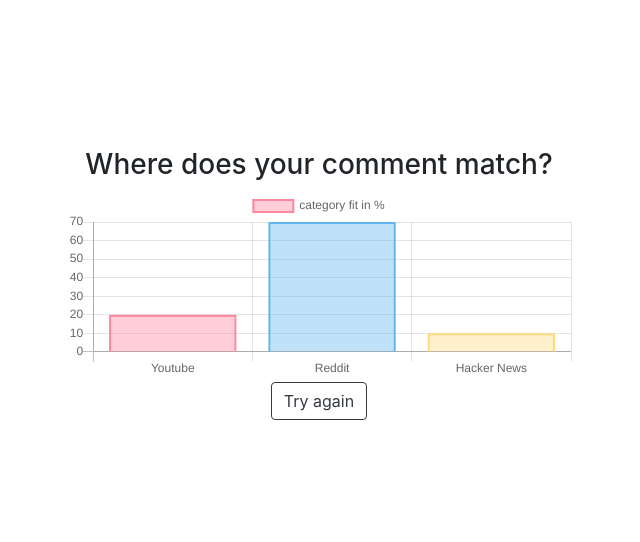
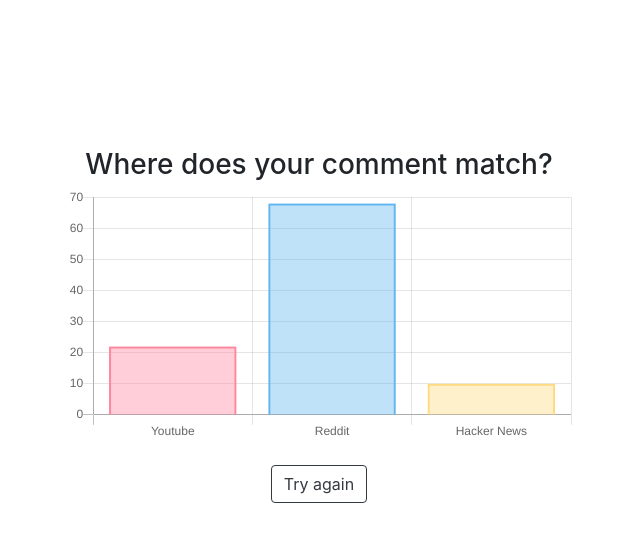
Before and after one commit to MegaTorsk/TDT4173-Project, a React (Create React App) app: page / in a window 1280 px wide. Both pictures are taken after typing "Sample" into the empty fields and a click on the button "Submit". Shown: the top 542 px of the page, without its empty margins (321-961 px from the left). Built offline with nearby package versions, Linux system fonts and the light colour scheme.

Commit message:
first iteration of website finished

```diff
--- a/src/App.js
+++ b/src/App.js
@@ -1,7 +1,6 @@
 import React, { useState } from 'react';
 import './App.css';
-import { Form } from 'react-bootstrap';
-import Button from 'react-bootstrap/Button';
+import { Button, Fade, Form } from 'react-bootstrap';
 import 'bootstrap/dist/css/bootstrap.min.css';
 import BarChart from './components/barChart.js';
 
@@ -9,28 +8,40 @@
 function App() {
 
   const [showResult, toggleShowResult] = useState(false);
-  const [textInput, setTextInput] = useState("")
+  const [textInput, setTextInput] = useState("");
+  const [resultList, setResultList] = useState([0,0,0]);
 
   const submitButtonClick = event => {
+    setResultList(evaluateInput(textInput));
     toggleShowResult(true);
-    setTextInput(event.target.value);
     console.log(textInput);
+  }
+
+  const handleChange = e => {
+    setTextInput(e.target.value);
+  }
+
+  const evaluateInput = input => { //Sett inn AI her
+    return [22, 68, 10];
   }
 
   return (
     <div className="App">
+      <Fade in={!showResult} timeout={10000}>
         <div className={showResult ? 'hidden' : 'InputSection'}>
-        {/*<div className='InputSectionTitle'>Input comment</div>*/}
           <h3 className="mt-5">Input a comment</h3>
           <Form>
-          <Form.Control as="textarea" rows="4" placeholder='Write your comment here...' />
+            <Form.Control as="textarea" rows="4" placeholder='Write your comment here...' onChange={handleChange} />
           </Form>
-        <Button variant="outline-dark" onClick={submitButtonClick} style={{margin: 20}}>Submit</Button>
+          <Button variant="outline-dark" style={{margin: 20}} onClick={submitButtonClick}>Submit</Button>
         </div>
+      </Fade>
+      <Fade in={showResult} timeout={10000}>
         <div className={showResult ? 'ResultSection' : 'hidden'}>
-        {showResult ? <BarChart/> : null}
-        {showResult ? <Button variant="outline-dark" onClick={() => toggleShowResult(!showResult)}>Try again</Button> : null}
+          {showResult ? <BarChart resultingValues={resultList} /> : null}
+          {showResult ? <Button variant="outline-dark" style={{margin: 20}} onClick={() => toggleShowResult(!showResult)}>Try again</Button> : null}
         </div>
+      </Fade>
     </div>
   );
 }
--- a/src/components/barChart.js
+++ b/src/components/barChart.js
@@ -8,8 +8,8 @@
         labels: ["Youtube", "Reddit", "Hacker News"],
         datasets: [
           {
-            label: "category fit in %",
-            data: [20, 70, 10],
+            label: "",
+            data: this.props.resultingValues,
             backgroundColor: [
               "rgba(255, 134,159,0.4)",
               "rgba(98,  182, 239,0.4)",
@@ -25,8 +25,11 @@
         ]
       },
       barChartOptions: {
+        legend: {
+          display: false
+        },
         responsive: true,
-        maintainAspectRatio: false,
+        maintainAspectRatio: true,
         scales: {
           xAxes: [
             {
```
Lines whose indentation alone changed are shown as unchanged.
